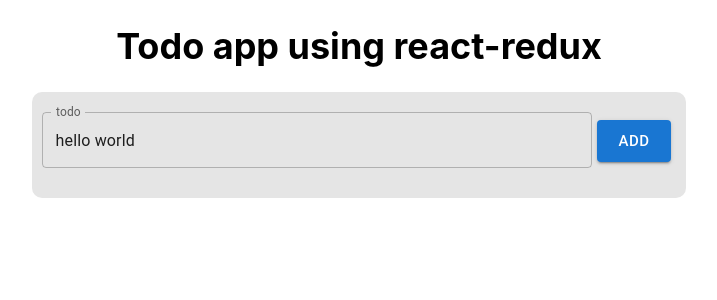
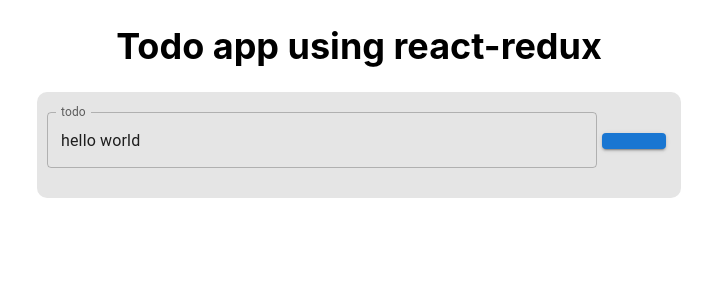
Before and after one commit to rohbdn07/demo-app, a React (Create React App) app: page / in a window 1280 px wide. Shown: the top 300 px of the page, without its empty margins (281-998 px from the left). Built offline with nearby package versions, Linux system fonts and the light colour scheme.

Commit message:
added: props and its types

```diff
--- a/src/components/buttons/SmallButton.tsx
+++ b/src/components/buttons/SmallButton.tsx
@@ -2,12 +2,23 @@ import React from 'react'
 import Button from '@mui/material/Button'
 import Box from '@mui/material/Box'
 
-const SmallButton: React.FC = () => {
+interface ButtonProps {
+  text: string
+  bgColor: 'red' | 'blue'
+}
+
+/**
+ * @description display button
+ * @param text button's name
+ * @param bgColor background color of button
+ * @returns JSX Element
+ */
+const SmallButton = ({ text, bgColor }: ButtonProps) => {
   return (
     <>
       <Box sx={{ padding: '5px' }}>
-        <Button size='large' variant='contained'>
-          ADD
+        <Button size='large' variant='contained' sx={{ bgcolor: `${bgColor}` }}>
+          {text}
         </Button>
       </Box>
     </>
```
